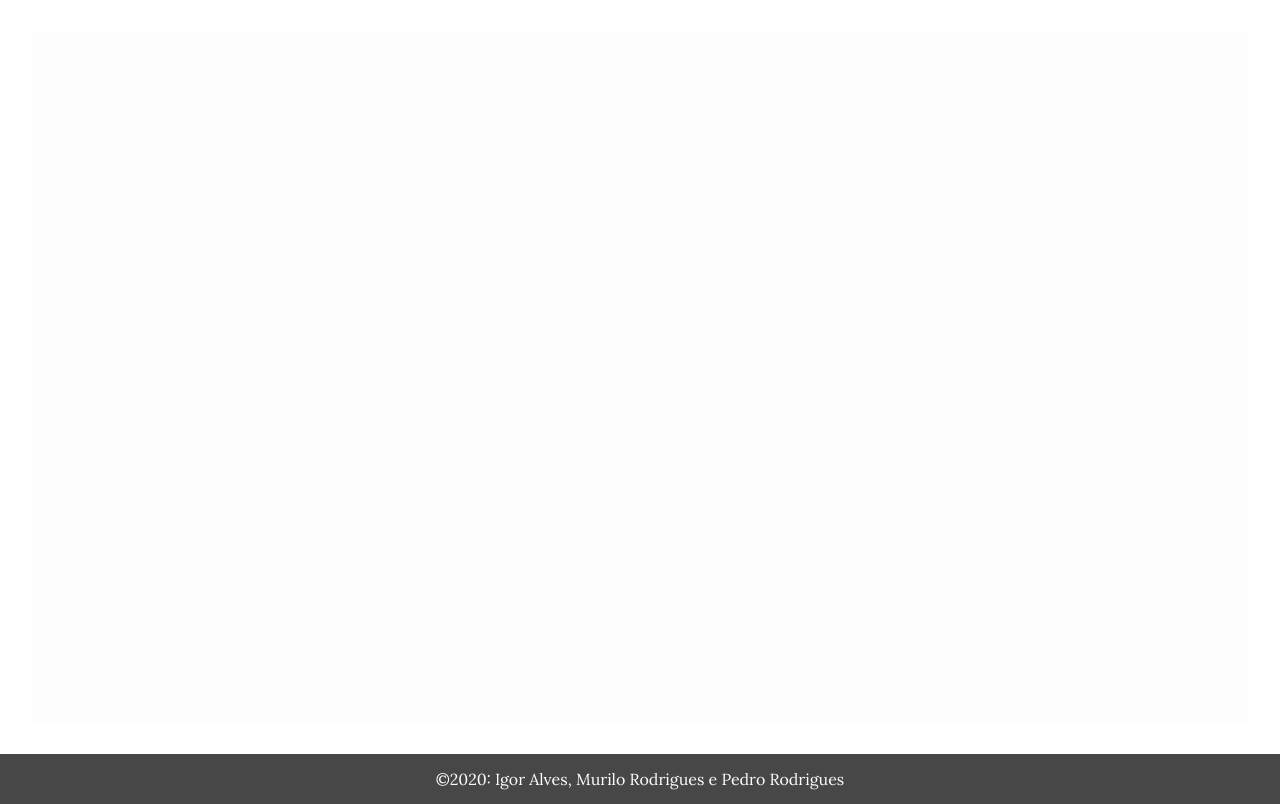
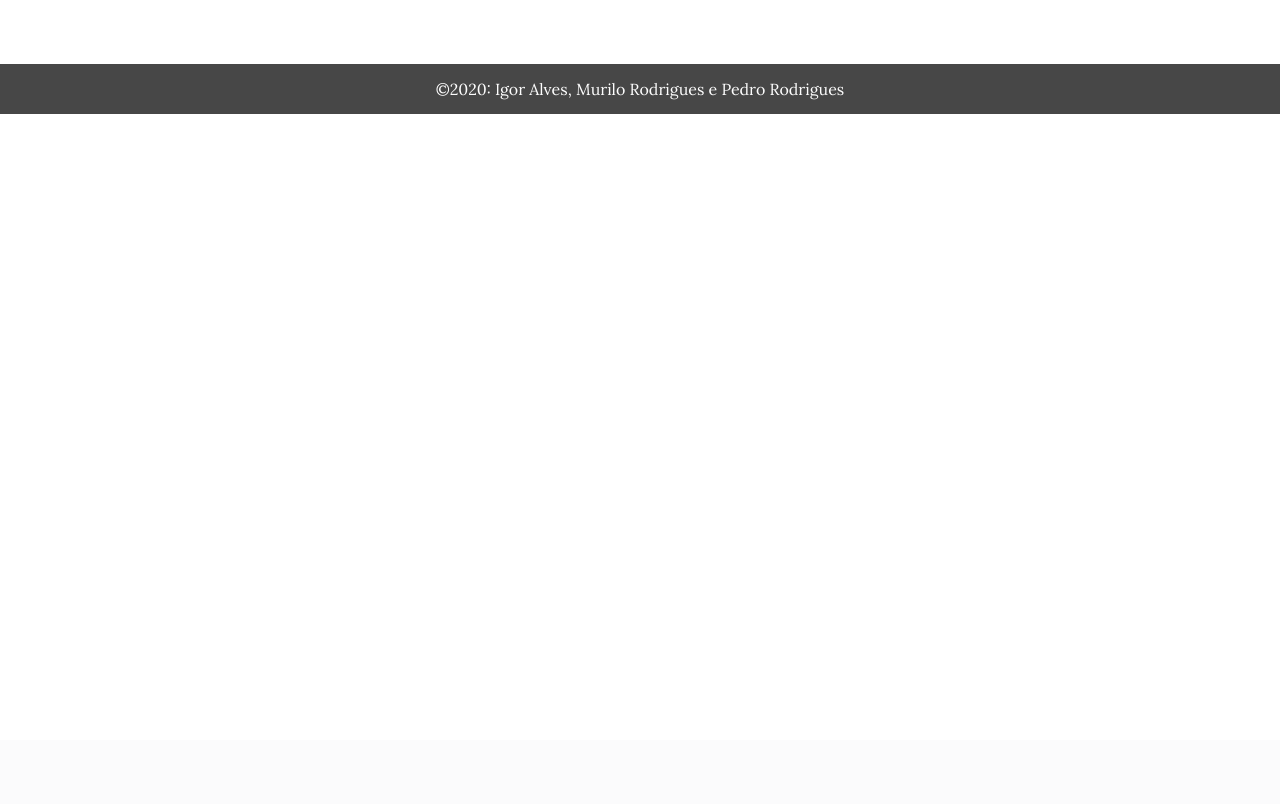
Before and after one commit to rodrigues-pedro/numerico_RegraTrapezio, a Flask app: template templates/results.html in a window 1280 px wide. Shown: the part 60-864 px from the top of the page. After the commit the page ends 174 px from the top, so only its background shows below. Run offline with Flask 2, Linux system fonts and the light colour scheme; the template is opened without the code that fills it, so the values that code supplies are empty; parts of the project's set-up code (start-up, migrations or seed data) failed here and were passed over.

Commit message:
altura pagina de resultados

```diff
--- a/static/CSS/resultado.css
+++ b/static/CSS/resultado.css
@@ -3,7 +3,7 @@
     background-color: var(--branco);
     display: flex;
     flex-direction: column;
-    height: calc(100vh - 3.725rem - 50px);
+    height: auto;
     justify-content: space-between;
     margin: 2rem;
 }
@@ -21,6 +21,10 @@
     letter-spacing: 1px;
     margin: 1.25rem 0;
     text-align: center;
+}
+
+.section--resultado img{
+    margin: 3rem;
 }
 
 .novo--calculo{
```
